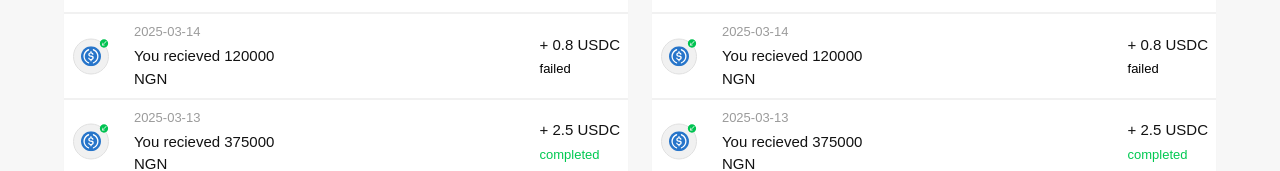
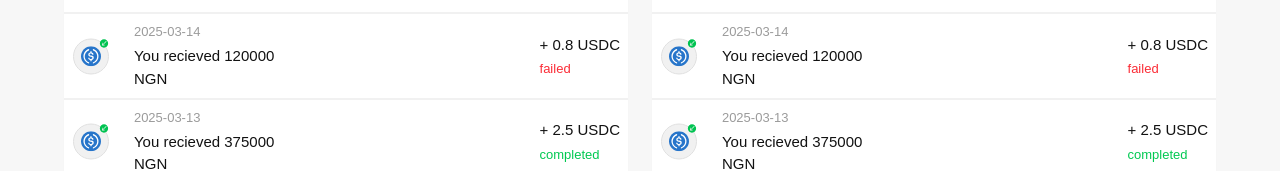
Before and after one commit to stableflowng-ship-it/Stableflow-frontend, a Next.js app: page /components-demo in a window 1280 px wide. Shown: the part 771-942 px from the top of the page. Built offline with nearby package versions, Linux system fonts and the light colour scheme; a web font is replaced by a local one.

Commit message:
prev modal

```diff
--- a/src/app/dashboard/modals.tsx
+++ b/src/app/dashboard/modals.tsx
@@ -105,8 +105,9 @@ const Modals: React.FC<ChildProps> = ({
       </Dialog.Overlay>
       <Dialog.Content>
         <motion.div
-          className="fixed left-1/2 top-1/2 lg:top-4/6 transform -translate-x-1/2 -translate-y-1/2 bg-white z-50 p-6 rounded-[20px] w-[80%] lg:w-[500px]"
-          style={{ borderRadius: '20px' }}
+         className="fixed left-1/2 top-4/6   transform -translate-x-1/2 -translate-y-1/2 bg-white z-50 p-6 rounded-[20px] w-[90%] lg:w-[500px]"
+         style={{ borderRadius: '20px' }}
+
           variants={modalVariants}
           initial="hidden"
           animate="visible"
--- a/src/components/transaction-history-container.tsx
+++ b/src/components/transaction-history-container.tsx
@@ -101,7 +101,18 @@ alt='usd logo'
 </div>
 <div className='flex flex-col gap-[0.2rem]'>
 <h4 className='text-[15px] font-[500] text-[#121212]'>+{""}{""} {transact.crypto_value}</h4>
-<h3  className={` font-[500] text-[13px] ${transact.status === "completed" ? "text-green-500" : transact.status === "pending" ? "text-yellow-500" : ""}`}>{transact.status}</h3>
+<h3
+  className={`font-[500] text-[13px] ${
+    transact.status === "completed"
+      ? "text-green-500"
+      : transact.status === "pending"
+      ? "text-yellow-500"
+      : "text-red-500"
+  }`}
+>
+  {transact.status}
+</h3>
+
    </div>
    </div>
    </Dialog.Trigger>
@@ -134,7 +145,17 @@ alt='usd logo'
                   <div className="mt-2 grid  lg:w-full gap-[2rem]">
                   <div className='bg- pl-[1rem] lg:pl-0 pr-[1rem] lg:pr-0 bg-[#F7F7F7] py-[0.5rem]  lg:w-full  flex  flex-row justify-between items-center  rounded-2xl '>
                   <div className='grid gap-[0.3rem] pt-[0.3rem] lg:px-[1rem]'>
-                  <div  className={`flex items-center justify-center font-[500] text-[15px] ${transact.status === "completed" ? "text-green-500 bg-green-100 py-[0.1rem] px-[0.1rem] rounded-md" : transact.status === "pending" ? "text-yellow-500 bg-yellow-100 py-[0.1rem] px-[0.1rem] rounded-md"  : "text-red-500 bg-red-100 py-[0.1rem] px-[0.1rem] rounded-md"}`}>{transact.status}</div>
+                  <h3
+  className={`font-[500] text-[13px] ${
+    transact.status === "completed"
+      ? "text-green-500"
+      : transact.status === "pending"
+      ? "text-yellow-500"
+      : "text-red-500"
+  }`}
+>
+  {transact.status}
+</h3>
                   <div className='flex gap-[0.5rem] items-center justify-center'>
                   <Image
 src={usd}
```
